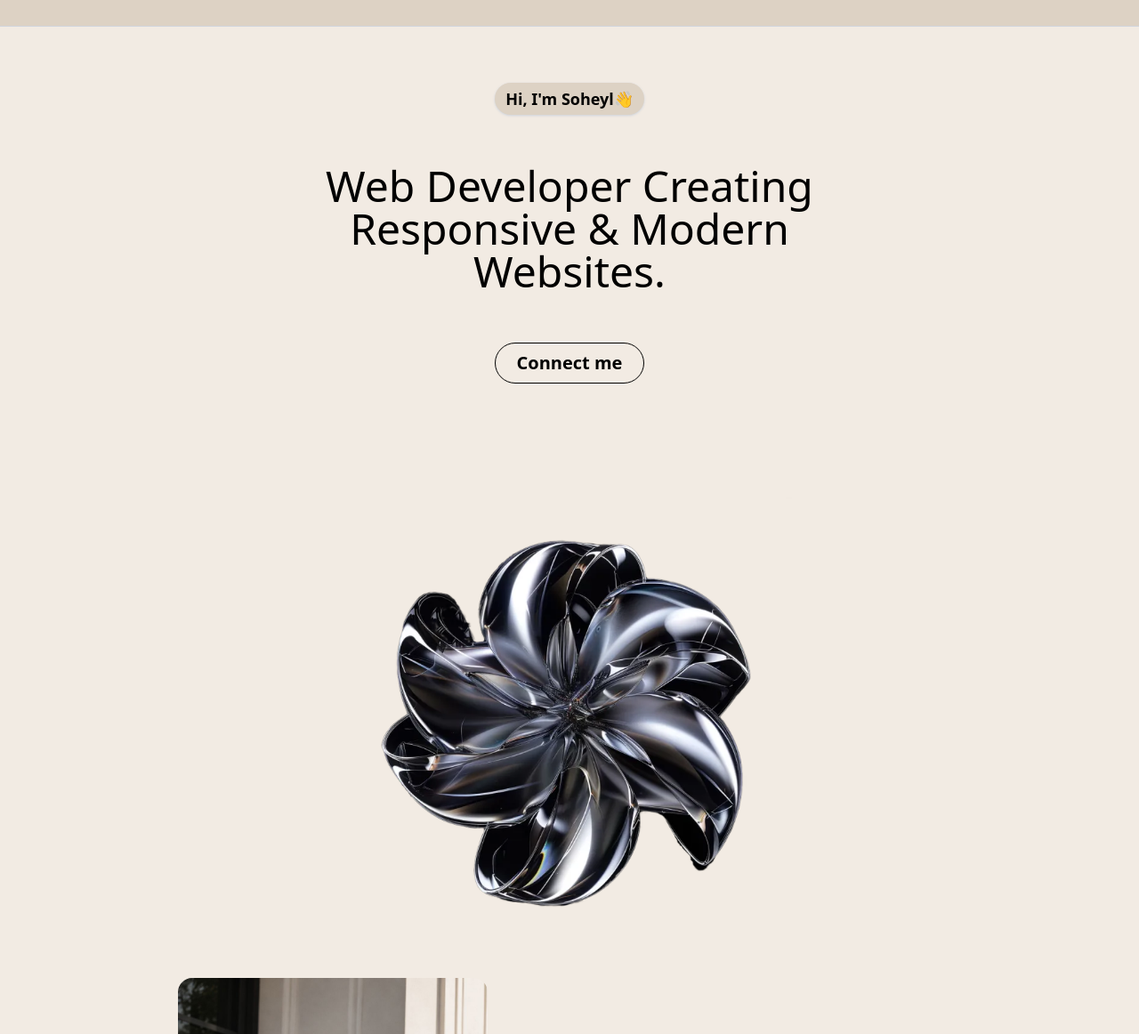
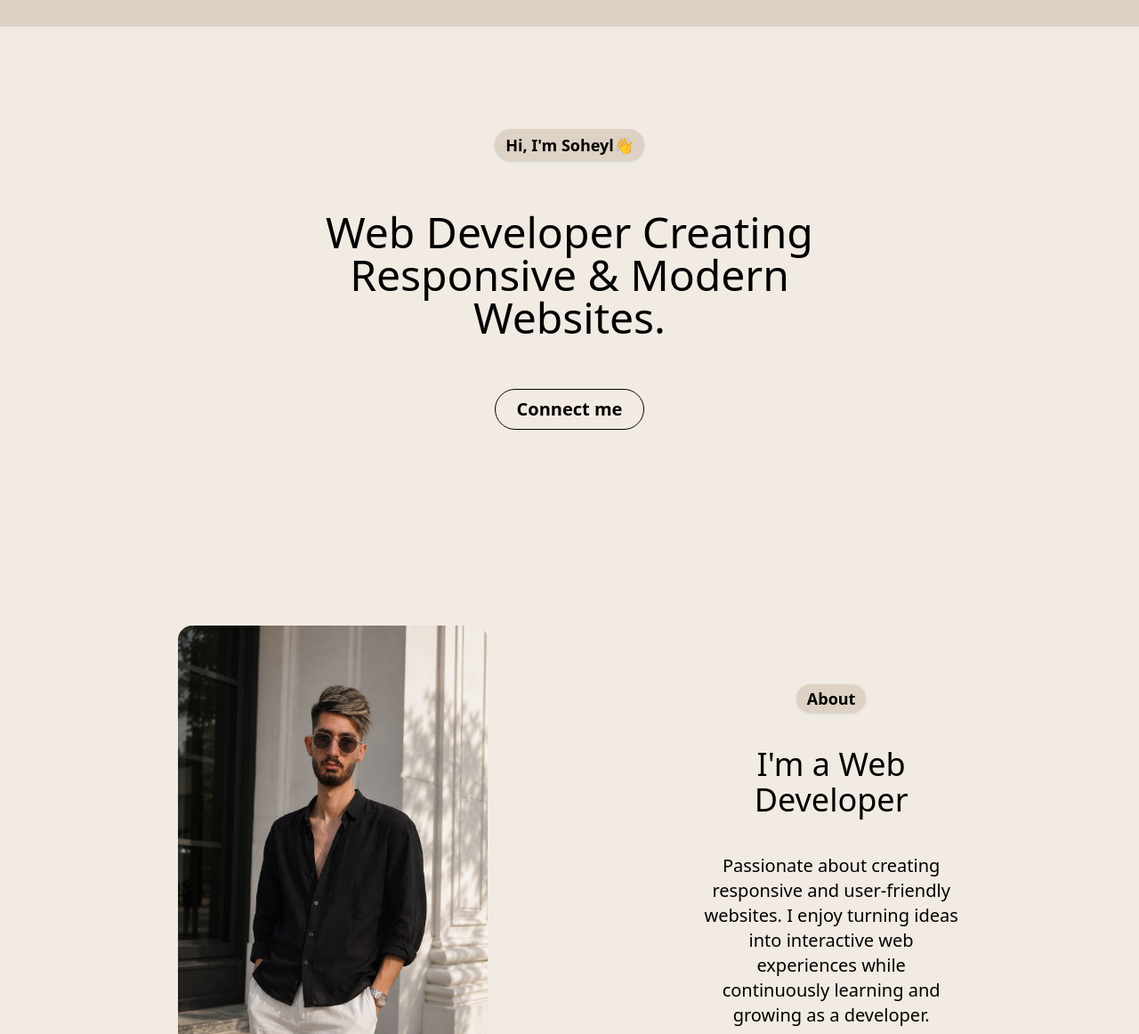
Before and after one commit to soheylahmadi/soheyl-portfolio, a website: page src/index.html in a window 1280 px wide. Shown: the part 75-1237 px from the top of the page at 89% size. Drawn offline with Linux system fonts and the light colour scheme.

Commit message:
delete flower

```diff
--- a/src/index.html
+++ b/src/index.html
@@ -60,7 +60,7 @@
 
     <main class="xl:px-32 pt-20 md:pt-10 mx-auto max-w-400 bg-primary">
       <section
-        class="flex flex-col items-center gap-12 py-16 px-5 md:py-32 md:gap-14 md:px-32 xl:px-40"
+        class="flex flex-col items-center gap-12 py-45 px-5  md:gap-14 md:px-32 xl:px-40 "
       >
         <p
           class="font-semibold bg-head px-3 py-1 rounded-full shadow shadow-gray-300 xl:text-lg"
@@ -79,18 +79,10 @@
         </button>
       </section>
 
-      <section class="flex justify-center">
-        <img
-          src="../assets/metalic-flower.8RdUixDa.webp"
-          alt=""
-          aria-hidden="true"
-          fetchpriority="high"
-          class="size-72 md:size-125"
-        />
-      </section>
+
 
       <section
-        class="flex flex-col items-center gap-16 px-5 py-10 md:px-18 md:gap-10 lg:flex-row lg:gap-60"
+        class="flex flex-col items-center gap-16 px-5 py-10  md:px-18 md:gap-10 lg:flex-row lg:gap-60"
       >
         <img
           class="rounded-xl md:w-80 md:h-135 md:rounded-2xl lg:w-72 lg:h-96 xl:w-96 xl:h-130"
```
Also changed, not shown: assets/metalic-flower.8RdUixDa.webp (deleted), build/output.css.
